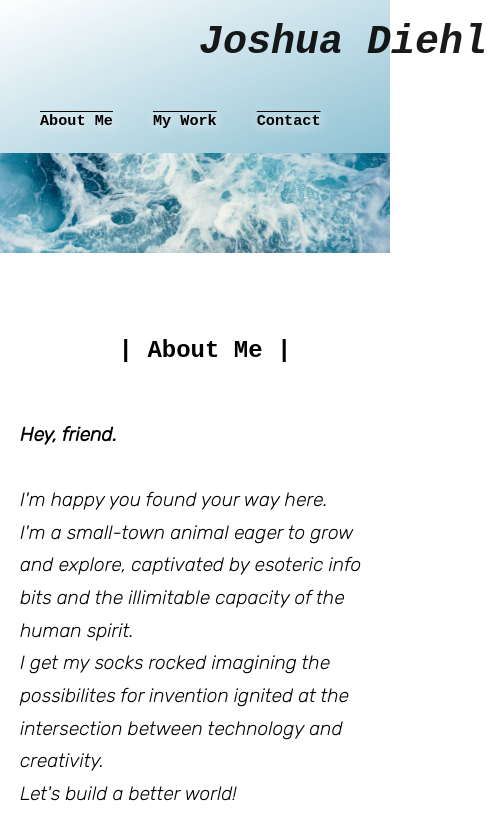
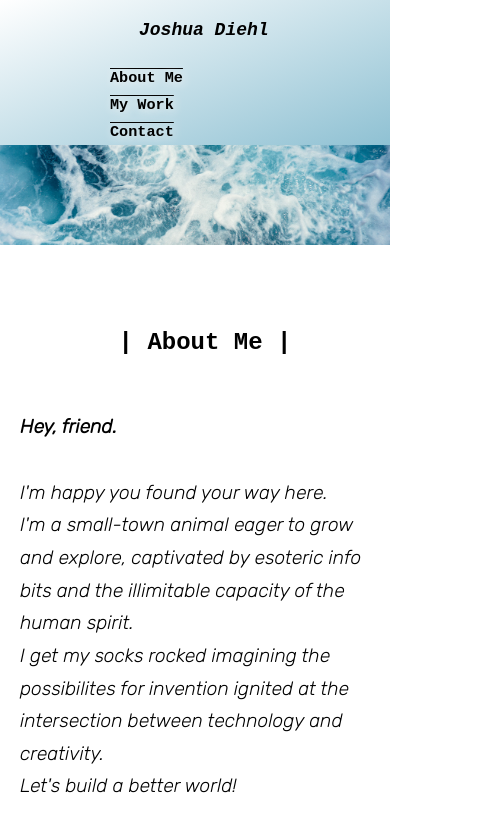
Before and after one commit to JaynewDee/Personal-Portfolio-Bluev2, a plain HTML site: page index.html in a window 390 px wide. Shown: the top 833 px of the page, 487 px wide, since content can reach past the window. Drawn offline with nearby package versions, Linux system fonts and the light colour scheme; a web font is replaced by a local one.

Commit message:
viewport optimization

```diff
--- a/animation-station.js
+++ b/animation-station.js
@@ -2,18 +2,25 @@ const properNoun = document.getElementById('nametag');
 
 window.addEventListener('load', (event) => {
      setInterval(frame, 13);
-     let pos = 0;
+
+     let position = 0;
      let speed = 0;
      let fade = 0.0;
+     let clear = null;
+     let stopper = properNoun.style.opacity;
+     console.log(stopper)
      function frame() {
+          if (position < 120) {
+               position++;
+               $('#nametag').css({'margin-left': `${speed}px`, 'opacity': `${fade}`});
+               fade += 1/100;
+               speed++;}
 
-          if (pos < 180) {
-               pos++;
-               $('#nametag').css({'margin-left': `${speed}px`, 'opacity': `${fade}`});
-               fade += 1/200;
-               speed++;
-          } else {
-               return;
-          }
+
+               // else if (stopper == 1) {
+          //      properNoun.style.margin = auto;
+          //      // clearInterval(clear);
+          //      return;
+          // }
      }
 })
--- a/assets/styles.css
+++ b/assets/styles.css
@@ -19,11 +19,11 @@ header {
 }
 
 #nametag {
+     display: absolute;
      font-family: 'Syne Mono', monospace;
      font-style: italic;
-     font-size: 40px;
+     font-size: 30px;
      flex: 1 0 auto;
-     margin-left: 0;
      opacity: 0;
 }
 
@@ -37,6 +37,7 @@ header {
      text-decoration: none;
      color: inherit;
 }
+
 h3 {
      flex: 1 0 auto;
      padding: 20px;
@@ -146,7 +147,7 @@ h3:hover {
      }
      50% {
           background-color: rgba(255, 255, 255, 1);
-          border-radius: 15px;
+          border-radius: 10px;
      }
      100% {
           background-color: rgba(29, 140, 180, 1);
@@ -258,7 +259,6 @@ h3:hover {
           align-content: center;
      }
      .nav-wrap {
-          margin-left: 0px;
           margin-top: 10px;
      }
 
@@ -278,7 +278,7 @@ h3:hover {
      #project-wrapper {
           flex-flow: column wrap;
           margin-bottom: 20%;
-          height: 100vh;
+          height: 30vh;
      }
 
      .section-content {
@@ -345,7 +345,13 @@ h3:hover {
 }
 
 @media screen and (max-width: 600px) {
+     #compress {
+          height: 50%;
+     }
      #nametag {
-          left: -200px;
+          font-size: large;
+     }
+     h3 {
+          padding: 2px 50px 2px 50px;
      }
 }
--- a/index.html
+++ b/index.html
@@ -45,7 +45,7 @@
           </div>
 
 
-          <div class="wrapper">
+          <div class="wrapper" id="compress">
                <div id="my-work-nav" class="my-work section-descr">
                     <h2 class="vertical-text"><span id="vertbar-hide">|</span> My Work <span id="vertbar-hide">|</span></h2>
                </div>
@@ -70,11 +70,13 @@
                          <div id="sm-img-3" class="project-small hover-border wrapper">
                               <a class="thumbnail" href="https://numinousblue.github.io/Password-Generator-WhiteFox/">
                               Password Generator
-                              </a></div>
+                              </a>
+                         </div>
                          <div id="sm-img-4" class="project-small hover-border wrapper">
                               <a class="thumbnail" href="assets/construction.html">
                               Coming Soon
-                              </a></div>
+                              </a>
+                         </div>
                     </div>
 
 
```
Also changed, not shown: package.json (deleted, +0 -23 lines), 1 other file.
